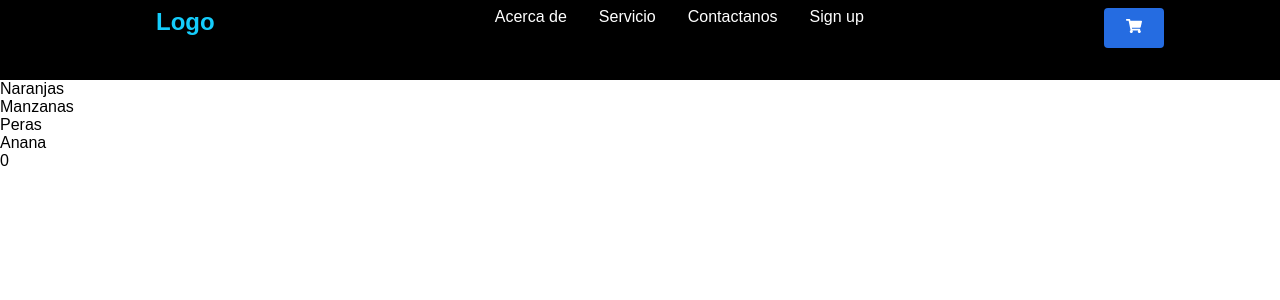
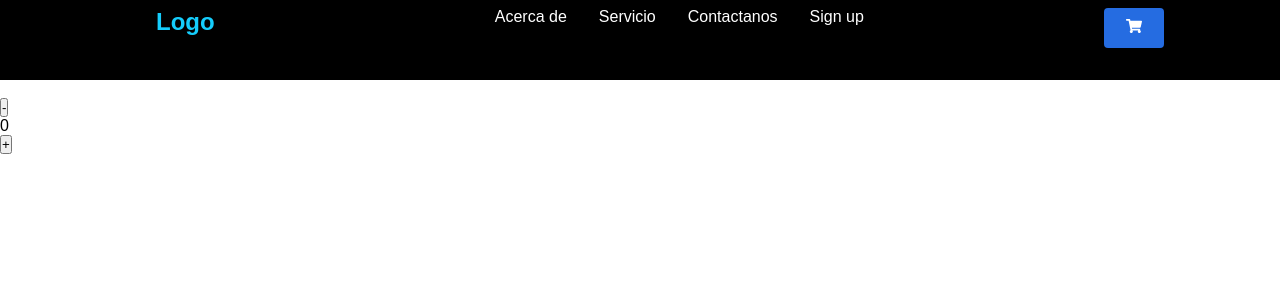
Before and after one commit to ChescaRojas/myreactapp, a React (Create React App) app in the folder myapp/: page / in a window 1280 px wide. Shown: the top 300 px of the page. Built offline with nearby package versions, Linux system fonts and the light colour scheme.

Commit message:
commit ItemCount

```diff
--- a/myapp/src/App.js
+++ b/myapp/src/App.js
@@ -4,6 +4,7 @@ import './App.css';
 import Navbar from './Components/Navbar';
 import { BrowserRouter as Router} from 'react-router-dom';
 import ItemList from './Components/ItemList';
+import ItemCount from './Components/ItemCount';
 
 function App() {
   let names = [
@@ -12,20 +13,12 @@ function App() {
     'Peras',
     'Anana'
   ];
-
-  let itemsInTheCart = 0;
-
-  function AddToTheCart () {
-    itemsInTheCart += 1;
-    console.log('entre')
-  };
-
-
   return (
     <Router>
       <Navbar />
-      <ItemList names={names} AddToTheCart={AddToTheCart}/>
-      <div>{itemsInTheCart}</div>
+      <br></br>
+      <ItemCount stock={8} inicial={0} />
+      {/* <ItemList names={names}/> */}
     </Router>
 
   );
--- /dev/null
+++ b/myapp/src/Components/ItemCount.js
@@ -0,0 +1,28 @@
+import React, { useState } from 'react'
+
+function ItemCount({inicial, stock}) {
+    const [number, setNumber] = useState(inicial);
+
+    function subtrackToCart() {
+        if (number > 0) {
+            setNumber(number -1)
+        }
+    }
+
+    function addToCart() {
+        if (number <= stock) {
+            setNumber(number + 1)
+        }
+    }
+
+    return (
+        <div className='count'>
+            <button onClick={subtrackToCart}>-</button>
+            <p>{number}</p>
+            <button onClick={addToCart}>+</button>
+        </div>
+      )
+}
+
+
+export default ItemCount
--- /dev/null
+++ b/myapp/src/Components/ItemCountStile.css
@@ -0,0 +1,7 @@
+.count{
+    display: flex;
+    flex-direction: row;
+    align-items: center;
+    justify-content: center;
+    height: 100%;
+}
--- a/myapp/src/Components/Navbar/index.js
+++ b/myapp/src/Components/Navbar/index.js
@@ -4,9 +4,7 @@ import {
     Nav,
     NavLink,
     Bars,
-    NavMenu,
-    NavBtn,
-    NavBtnLink
+    NavMenu
 } from './NavbarElements'
 
 const Navbar = () => {
```
